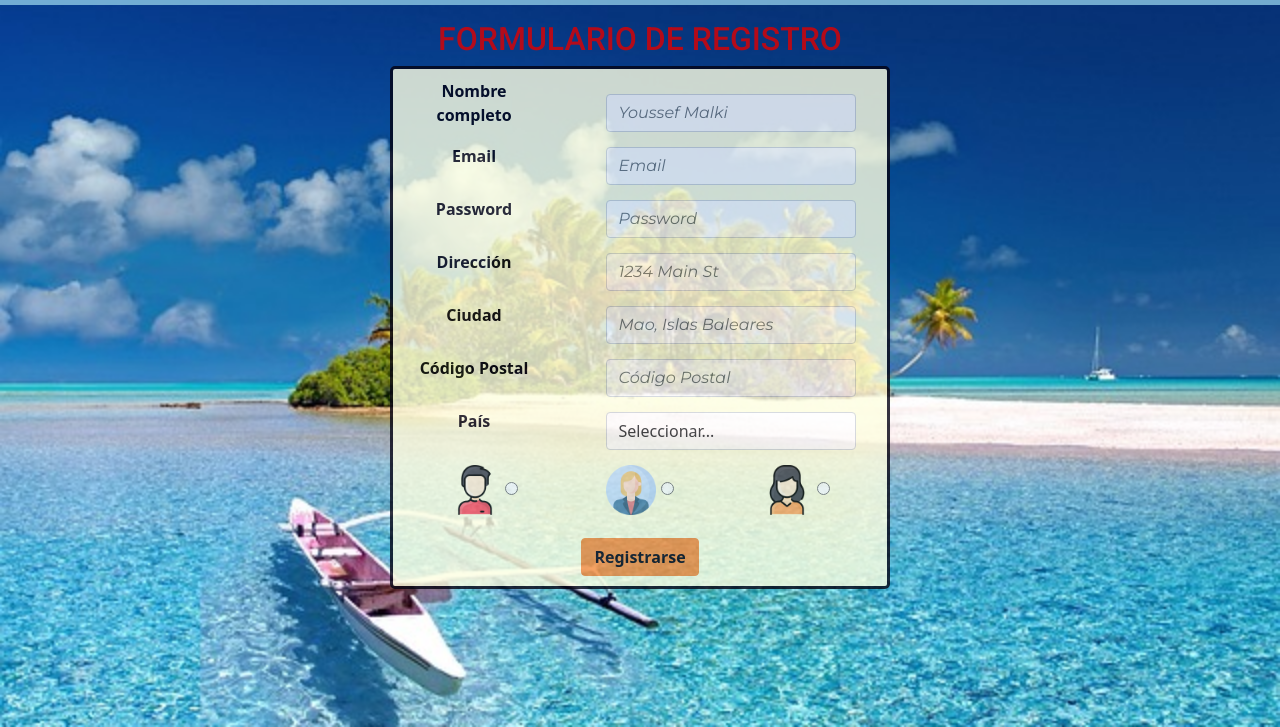
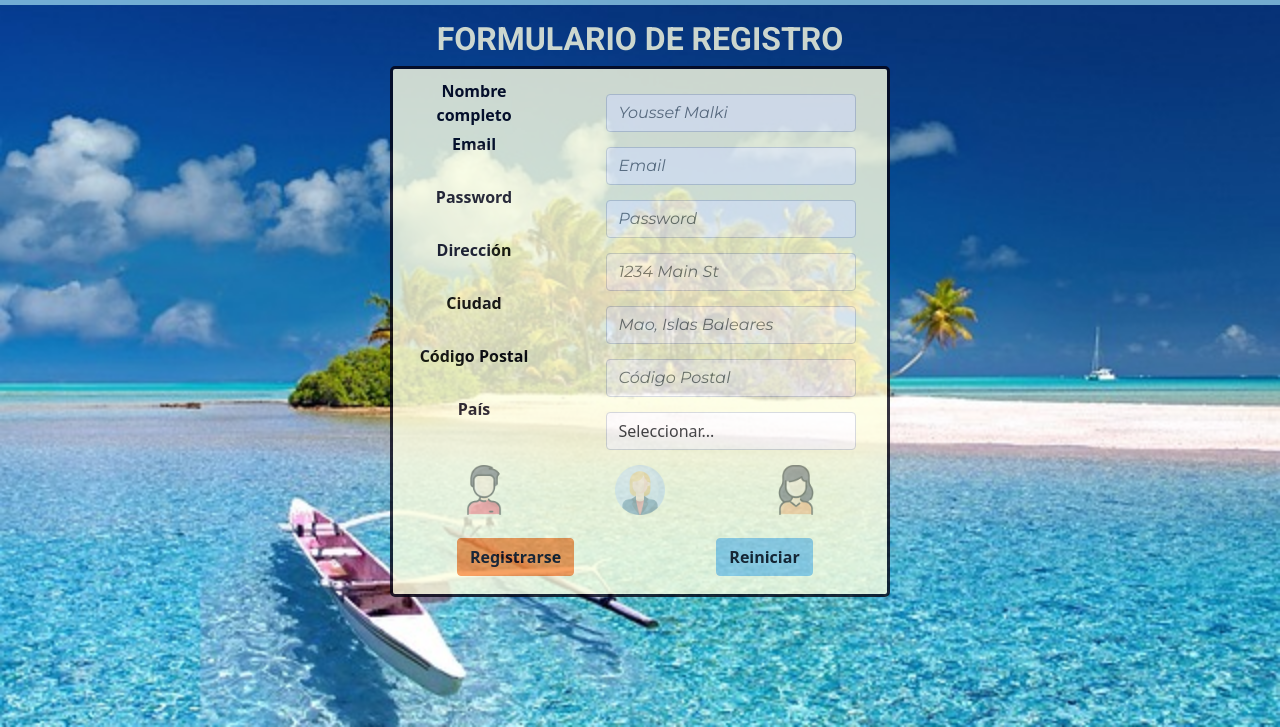
Before and after one commit to malkiyoussefPro/Diw2023-2024, a plain HTML site: page resgistrarse.html in a window 1280 px wide. Shown: the part 73-800 px from the top of the page. Drawn offline with nearby package versions, Linux system fonts and the light colour scheme.

Commit message:
Autre modification en attente de validation ce soir

```diff
--- a/resgistrarse.html
+++ b/resgistrarse.html
@@ -124,16 +124,16 @@
             <div class="row ">
               <div class="col">
                 <img class="av" src="./Imagenes actividad 1/hombre.png" alt="Avatar 1">
-                <input type="radio" name="av" id="avat1">
+
               </div>
 
               <div class="col">
                 <img class="av" src="./Imagenes actividad 1/perfil.png" alt="Avatar 2" >
-                <input type="radio" name="av" id="avat2">
+
               </div>
               <div class="col">
                 <img  class="av" src="./Imagenes actividad 1/mujer.png" alt="Avatar 3">
-                <input type="radio" name="av" id="avat3">
+
               </div>
             </div>
            </div>
@@ -141,9 +141,10 @@
 
           <div class="row">
             <div class="col">
-              <div style="display: flex; justify-content: center;">
-                <button type="submit" class="btn btn-primary mt-2" style="background-color: #f98c3d; border-color: #f98c3d; color: #040212; font-weight: bold;">Registrarse</button>
+                <button type="submit" class="btn m-2" id="btn_submit" >Registrarse</button>
               </div>
+             <div class="col">
+              <button type="reset" class="btn m-2" id="btn_reset">Reiniciar</button>
              </div>
           </div>
 
--- a/style.css
+++ b/style.css
@@ -30,29 +30,50 @@ a:hover{
     background-color: #feffe2 !important;
     background-color: rgba(6, 6, 0, 0.5);
   }
-  .row {
-    display: flex;
-    align-items:center;
-  }
+
 .avaters{
   margin: 15px;
   justify-content: space-around;
 }
+
 .av{
   width: 50px;
   height: 50px;
+  opacity: 0.5;
 }
+.av:hover{
+  opacity: 1;
+  transition: opacity 0.5s ease-in-out;
+}
+
 input, .inputFormulario{
   font-family: 'Montserrat', sans-serif;
   font-style: italic;
   font-size: 18px;
 }
+#btn_submit{
+  background-color: #f98c3d;
+  border-color: #f98c3d;
+  color: #040212;
+  font-weight: bold;
+}
+#btn_reset{
+  background-color: #8ecae6;
+  border-color: #8ecae6;
+  color: #040212;
+  font-weight: bold;
+  opacity: 1;
+  transition: opacity 0.5s ease-in-out;
+}
+
 
   .h2_registrarse{
-    color: #e00000;
+    color: #feffe2;
     text-align: center;
+    font-weight: bold;
     font-family: 'Roboto', sans-serif;
     margin-top: 15px;
+
   }
   .myFormIniciarSesion{
 
```
